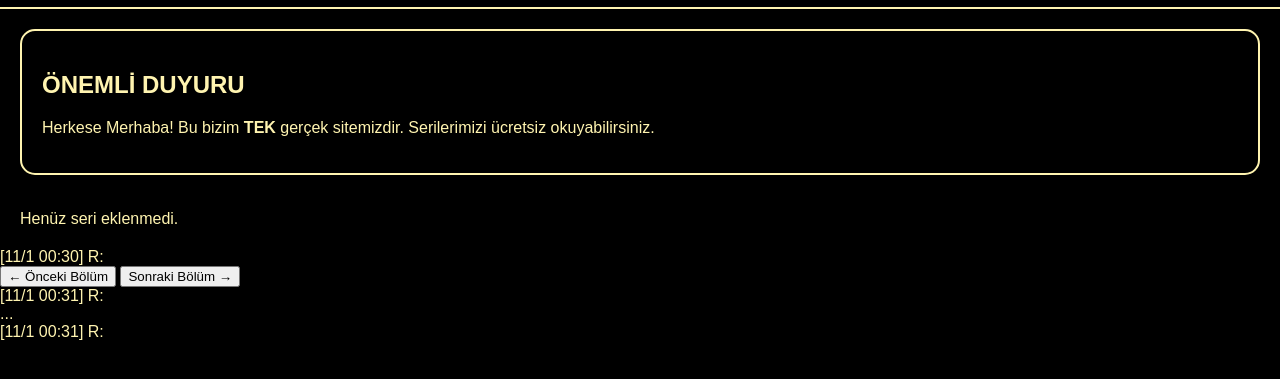
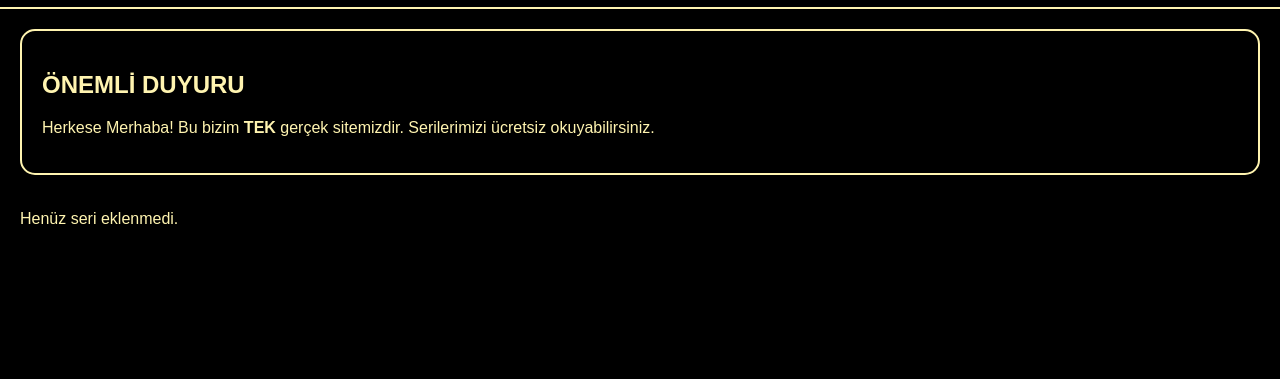
Before and after one commit to miyolppl-boop/solarfansubs, a plain HTML site: page index.html in a window 1280 px wide. Shown: the part 49-428 px from the top of the page. Drawn offline with Linux system fonts and the light colour scheme.

Commit message:
Update index.html

```diff
--- a/index.html
+++ b/index.html
@@ -33,12 +33,3 @@
 <script src="js/series.js"></script>
 </body>
 </html>
-[11/1 00:30] R: <div class="chapter-nav">
-    <button id="prevChapter">← Önceki Bölüm</button>
-    <button id="nextChapter">Sonraki Bölüm →</button>
-</div>
-[11/1 00:31] R: <div class="comments">
-    ...
-</div>
-[11/1 00:31] R: <script src="js/chapters.js"></script>
-<script src="js/firebase-comments.js"></script>
```
